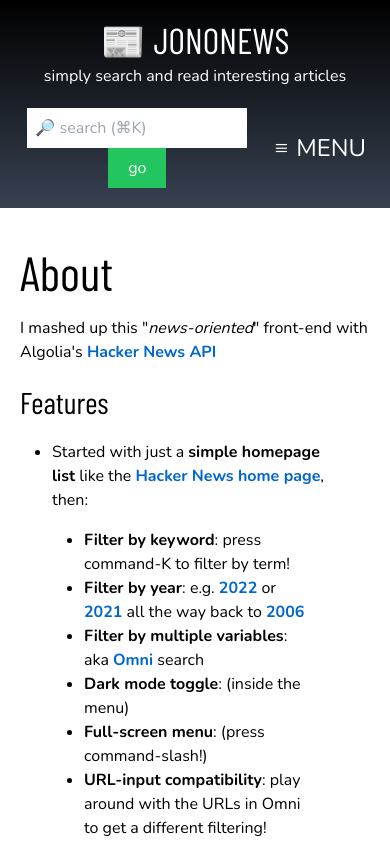
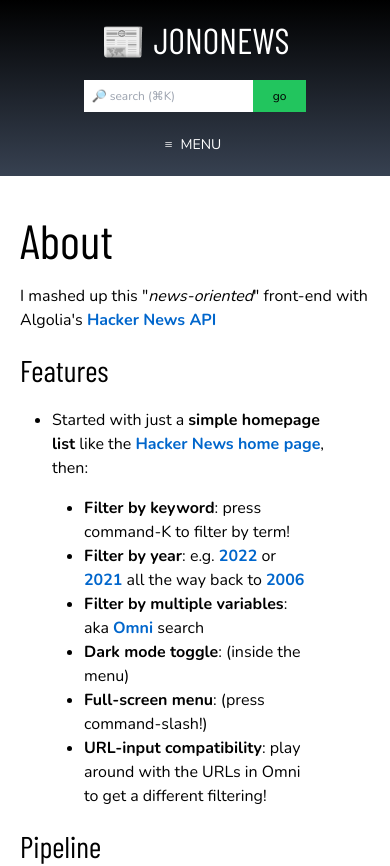
Before and after one commit to jonchius/jononews, a Next.js app: page /about in a window 390 px wide. Shown: the top 866 px of the page. Built offline with nearby package versions, Linux system fonts and the light colour scheme; a web font is replaced by a local one.

Commit message:
updating menu styling

```diff
--- a/components/head.tsx
+++ b/components/head.tsx
@@ -47,13 +47,13 @@ export default function Head() {
 
   const HeaderBrandingTagline = () => {
     return (
-      <div className="head-line text-md block">{site["tagline"]}</div>
+      <div className="head-line hidden md:block text-md block">{site["tagline"]}</div>
     )
   }
 
   const HeaderNavigationWrapper = ({children}: ChildrenProps) => {
     return (
-      <div className="head-navi flex items-center gap-5">
+      <div className="head-navi flex flex-col md:flex-row items-center gap-5">
         {children}
       </div>
     )
--- a/components/menu-find.tsx
+++ b/components/menu-find.tsx
@@ -24,10 +24,10 @@ export const MenuFind = ({ inputName, placeholder }: MenuFindProps) => {
   }
 
   return (
-    <div className="head-find w-full text-center">
+    <div className="head-find w-full text-center text-xs md:text-xl">
       <form onSubmit={handleSubmit}>
         <input type="text" name={inputName} id={inputName} className={`p-2 text-black dark:text-white`} placeholder={placeholder} onChange={handleSearchChange} />
-        <input type="submit" className={`p-2 px-5 bg-green-500 text-white`} value={text['search go button']} />
+        <input type="submit" className={`p-2 px-5 bg-green-500 text-black`} value={text['search go button']} />
       </form>
     </div>
   )
--- a/components/menu-full.tsx
+++ b/components/menu-full.tsx
@@ -50,8 +50,8 @@ export function MenuFull() {
     return (
       <div>
         <button className={`text-sm uppercase`} onClick={openMenu} id="open-menu">
-          <span className={`mr-1 text-2xl`} aria-hidden={true}>≡</span>
-          <span className={`mx-1 text-2xl`}>{text['menu']}</span>
+          <span className={`mr-1 text-sm md:text-2xl`} aria-hidden={true}>≡</span>
+          <span className={`mx-1 text-sm md:text-2xl`}>{text['menu']}</span>
           <span className={`ml-1 text-gray-400 hidden sm:inline`}>(⌘/)</span>
         </button>
       </div>
@@ -116,7 +116,7 @@ export function MenuFull() {
     return (
       <div
         className={`menu-options
-          flex justify-right gap-5 mb-10
+          flex flex-col md:flex-row text-center md:justify-right gap-5 mb-10 md:mb-0
         `}
       >
         {children}
@@ -145,7 +145,7 @@ export function MenuFull() {
     return (
       <div
         className={`menu-theme
-          mt-5
+          md:mt-5
         `}
       >
         <button onClick={handleTheme}>
--- a/components/navi.tsx
+++ b/components/navi.tsx
@@ -53,8 +53,8 @@ export const NaviPage = (
 
   return (
     <div className="navi-page flex gap-5">
-      { newerPage > 0 && <Link href={getURL(newerPage)}>newer</Link>}
-      { olderPage > 0 && <Link href={getURL(olderPage)}>older</Link>}
+      { newerPage > 0 && <Link href={getURL(newerPage)} className="dark:text-black">newer</Link>}
+      { olderPage > 0 && <Link href={getURL(olderPage)} className="dark:text-black">older</Link>}
     </div>
   )
 }
```
